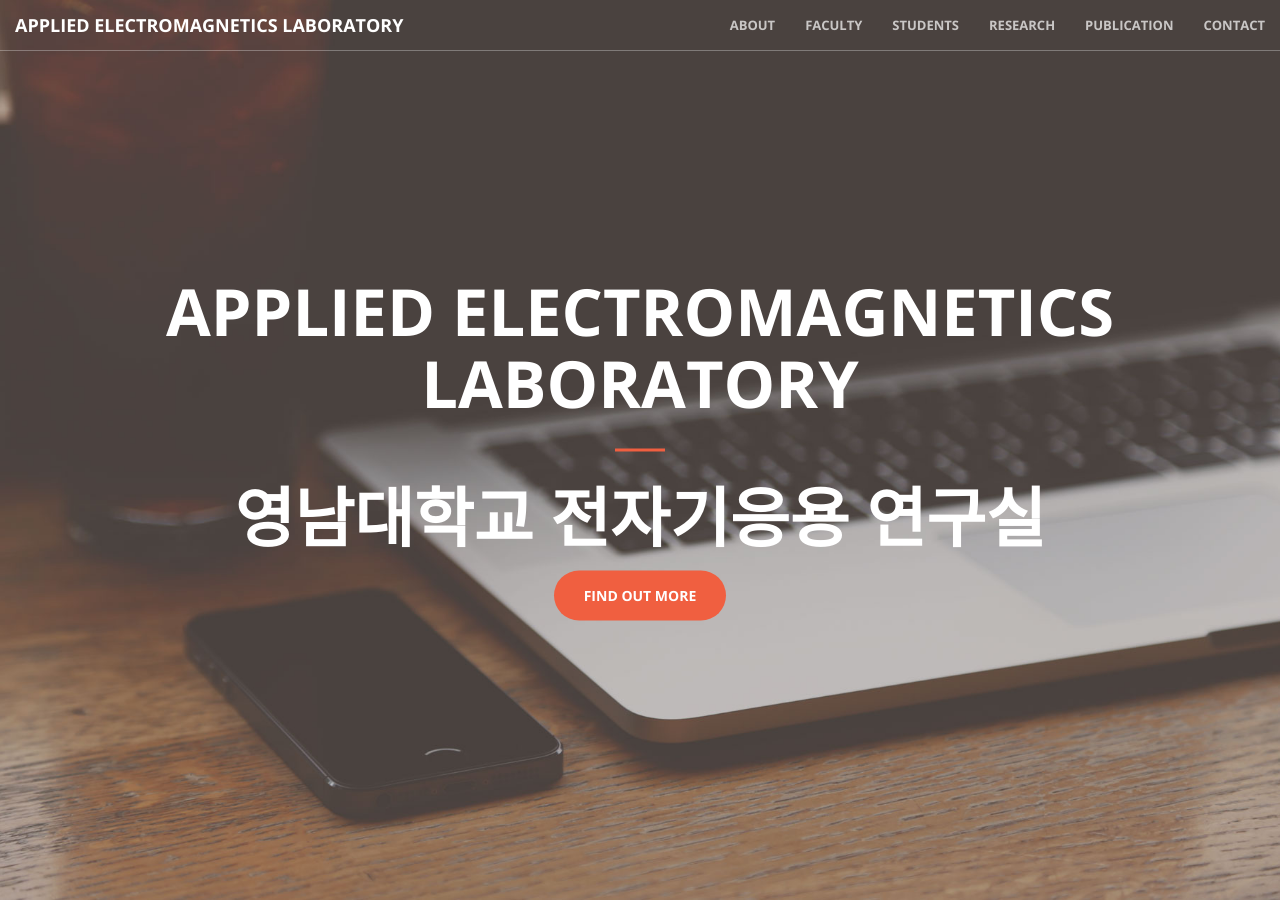
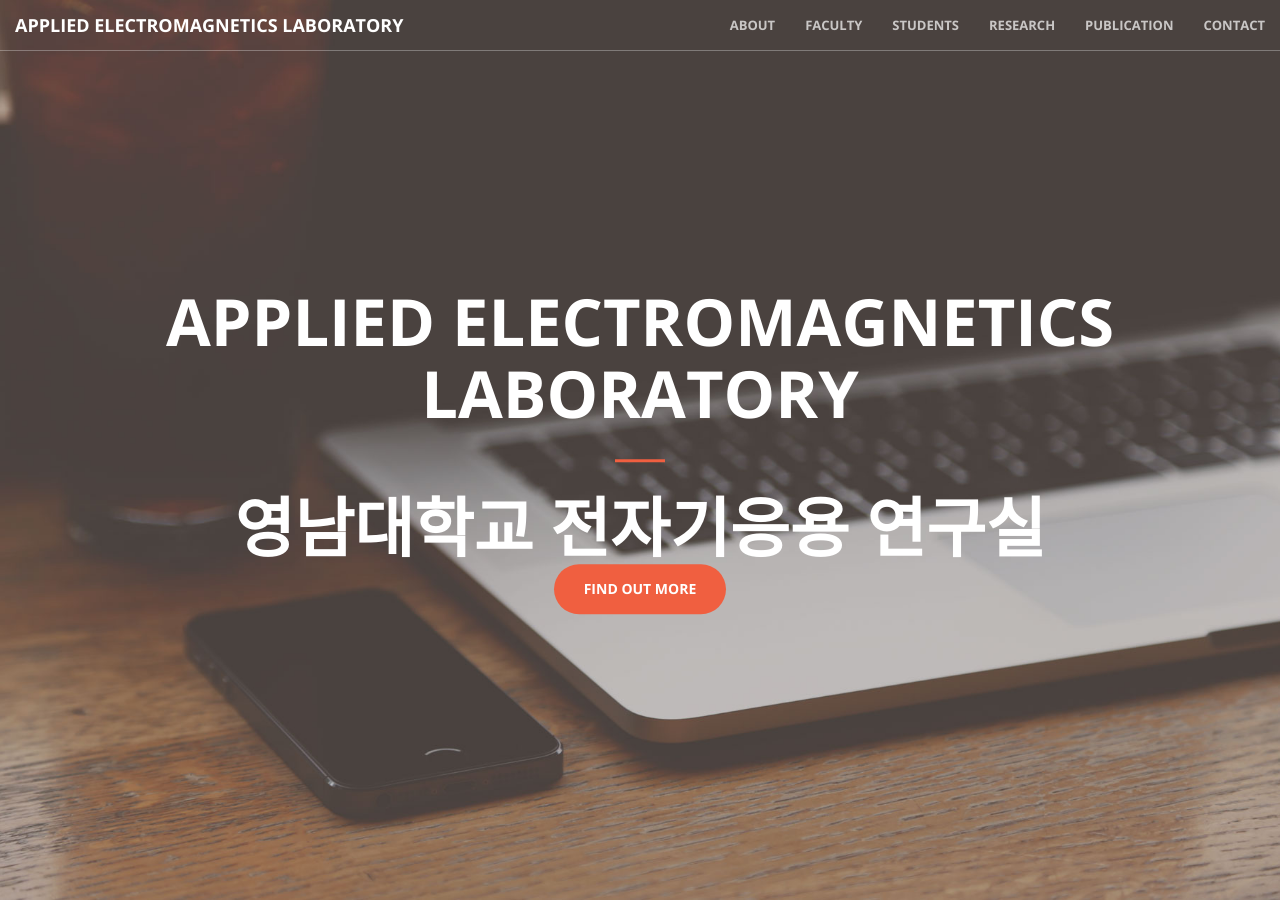
Before and after one commit to dwKim88/AEL, a Jekyll site: the page built from index.html, in a window 1280 px wide and 900 px high. Built offline with Jekyll 4.4.1, drawn with Linux system fonts in a browser that asks for light colours.

```diff
--- a/_includes/header.html
+++ b/_includes/header.html
@@ -3,7 +3,7 @@
         <div class="header-content-inner">
             <h1>Applied Electromagnetics Laboratory</h1>
             <hr>
-            <h1>영남대학교 전자기응용 연구실</h>
+            <h1>영남대학교 전자기응용 연구실</h1>
             <a href="#about" class="btn btn-primary btn-xl page-scroll">Find Out More</a>
         </div>
     </div>
```
